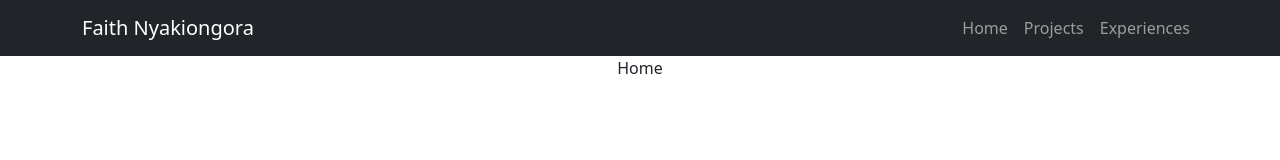
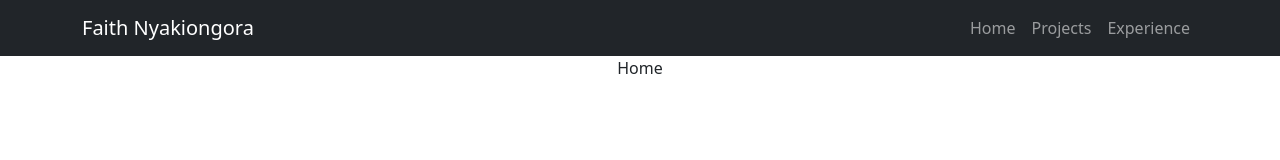
Before and after one commit to Faith-Nyakiongora/Portfolio, a React (Create React App) app: page / in a window 1280 px wide. Shown: the top 160 px of the page. Built offline with nearby package versions, Linux system fonts and the light colour scheme.

Commit message:
resolve error in experience page

```diff
--- a/src/components/NavbarComp.js
+++ b/src/components/NavbarComp.js
@@ -13,7 +13,7 @@
           <Nav className="ms-auto">
             <Nav.Link href="/">Home</Nav.Link>
             <Nav.Link href="/projects">Projects</Nav.Link>
-            <Nav.Link href="/experiences">Experiences</Nav.Link>
+            <Nav.Link href="/experience">Experience</Nav.Link>
           </Nav>
         </Navbar.Collapse>
       </Container>
```
